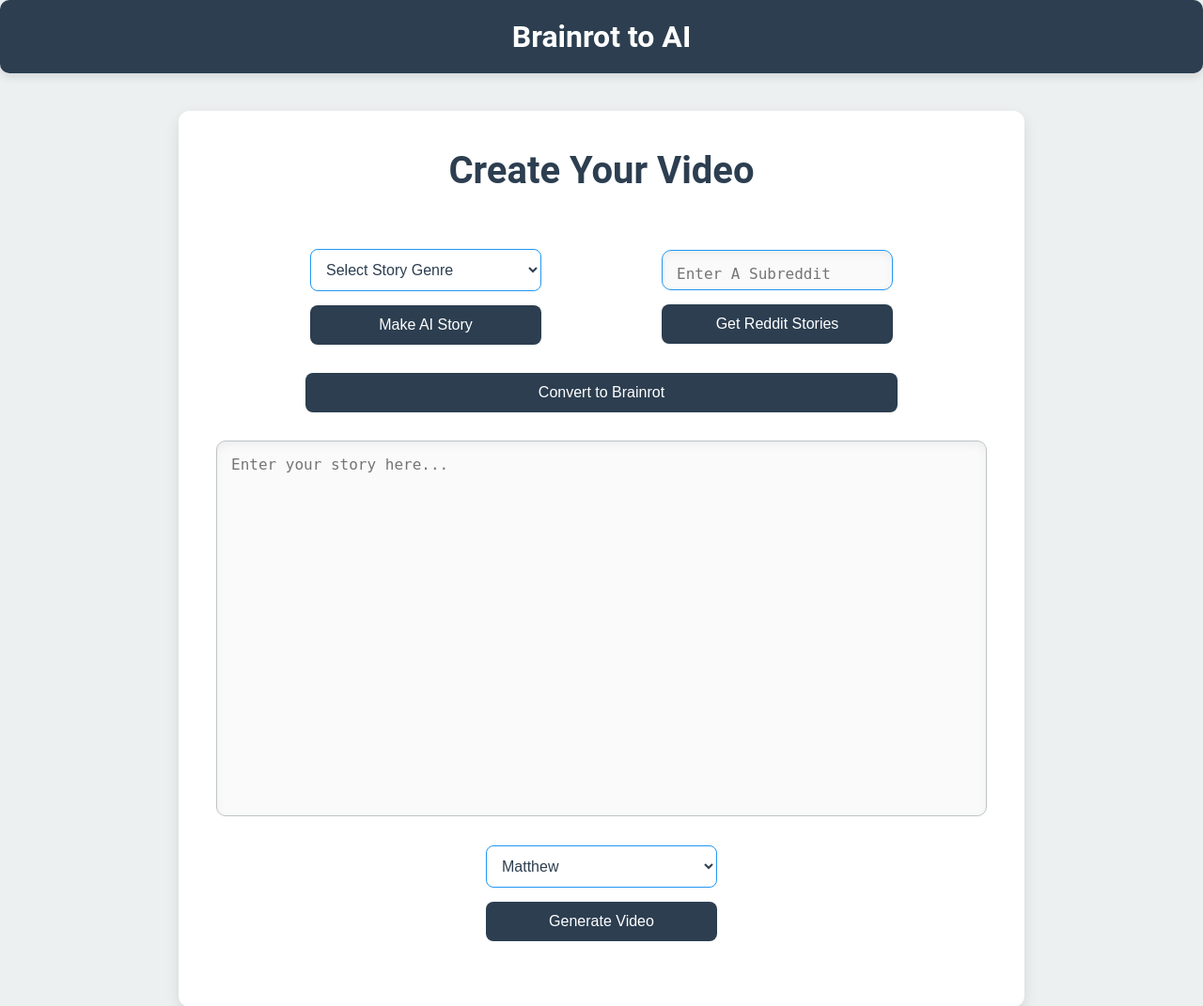
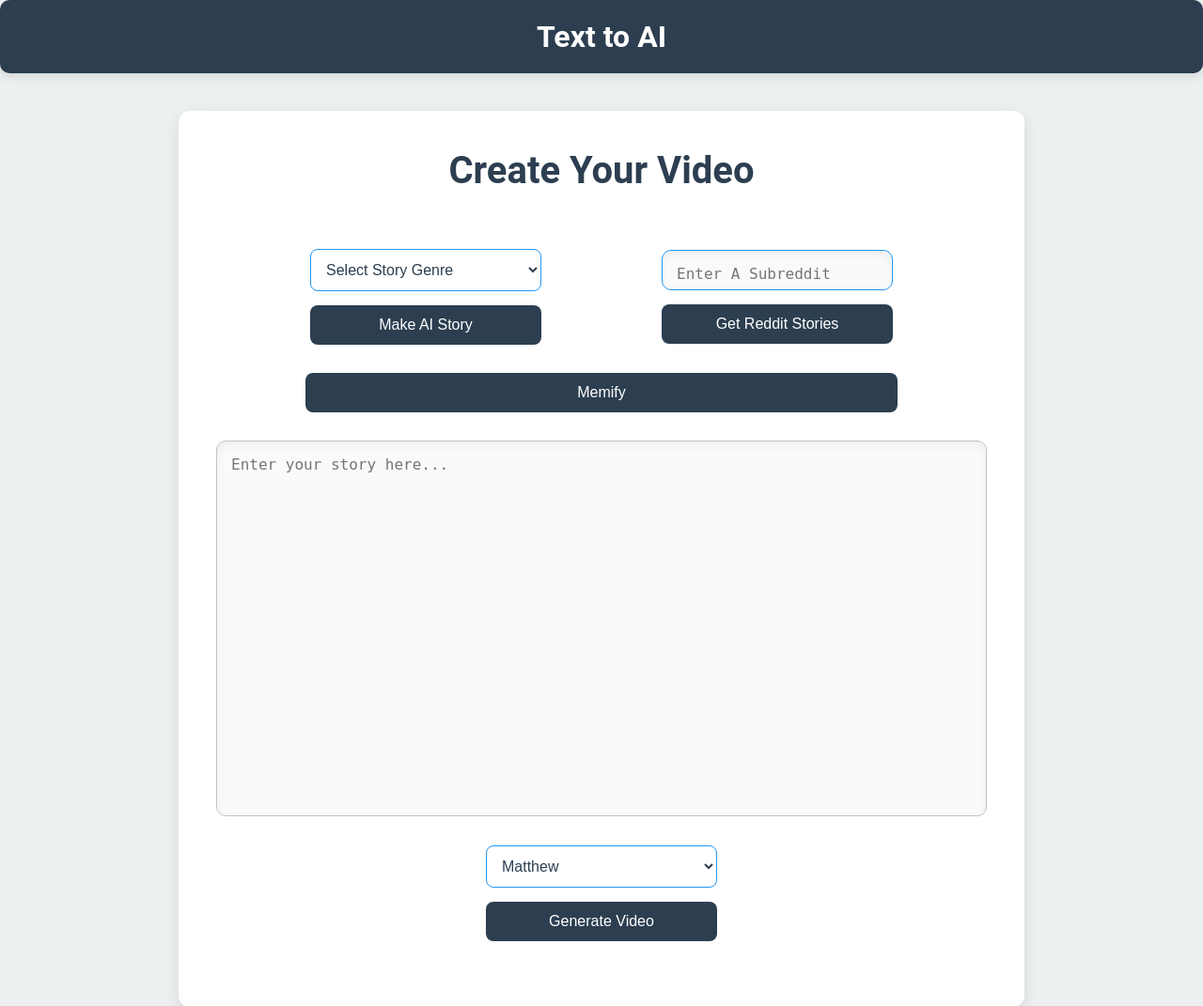
Before and after one commit to aayushsh06/Text-to-AI, a Flask app: page / in a window 1280 px wide. Shown: the top 1071 px of the page at 94% size. Run offline with Flask 3, Linux system fonts and the light colour scheme.

Commit message:
Update index_1.html

```diff
--- a/templates/index_1.html
+++ b/templates/index_1.html
@@ -1,10 +1,9 @@
-
 <!DOCTYPE html>
 <html lang="en">
 <head>
   <meta charset="UTF-8">
   <meta name="viewport" content="width=device-width, initial-scale=1.0">
-  <title>Brainrot to AI</title>
+  <title>Text to AI</title>
   <style>
     * {
       margin: 0;
@@ -229,7 +228,7 @@
   </style>
 </head>
 <body>
-  <div class="top-banner" onclick="goHome()">Brainrot to AI</div>
+  <div class="top-banner" onclick="goHome()">Text to AI</div>
 
   <div class="main-content">
     <h1>Create Your Video</h1>
@@ -257,10 +256,10 @@
         <button onclick="getRedditStory()">Get Reddit Stories</button>
       </div>
 
-      <!-- Convert to Brainrot Section -->
+      <!-- Convert to Memify Section -->
     </div>
       <div class="section" style="width:630px;">
-        <button id="convertToBrainrot" onclick="convertToBrainrot()">Convert to Brainrot</button>
+        <button id="convertToBrainrot" onclick="convertToBrainrot()">Memify</button>
 
     </div>
 
```
